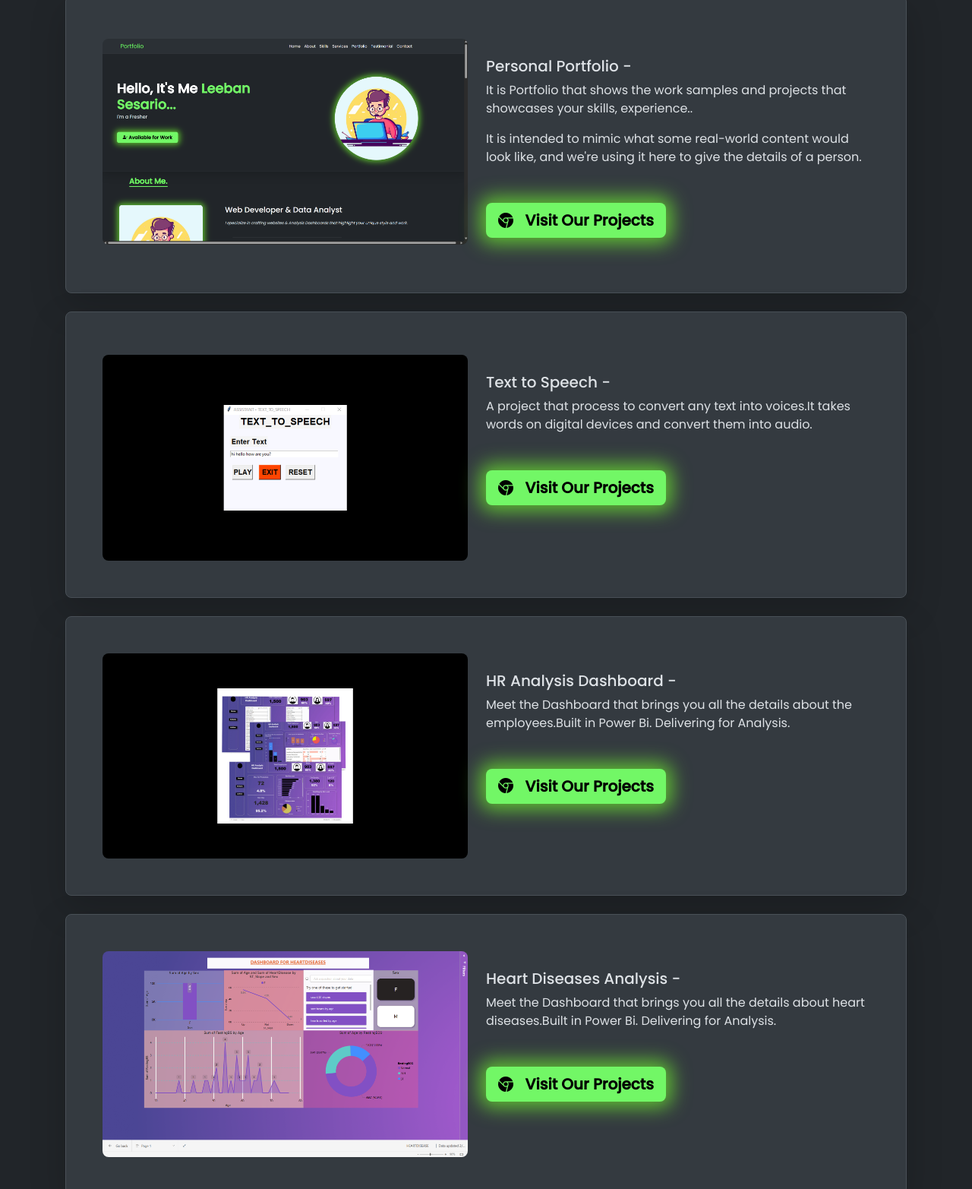
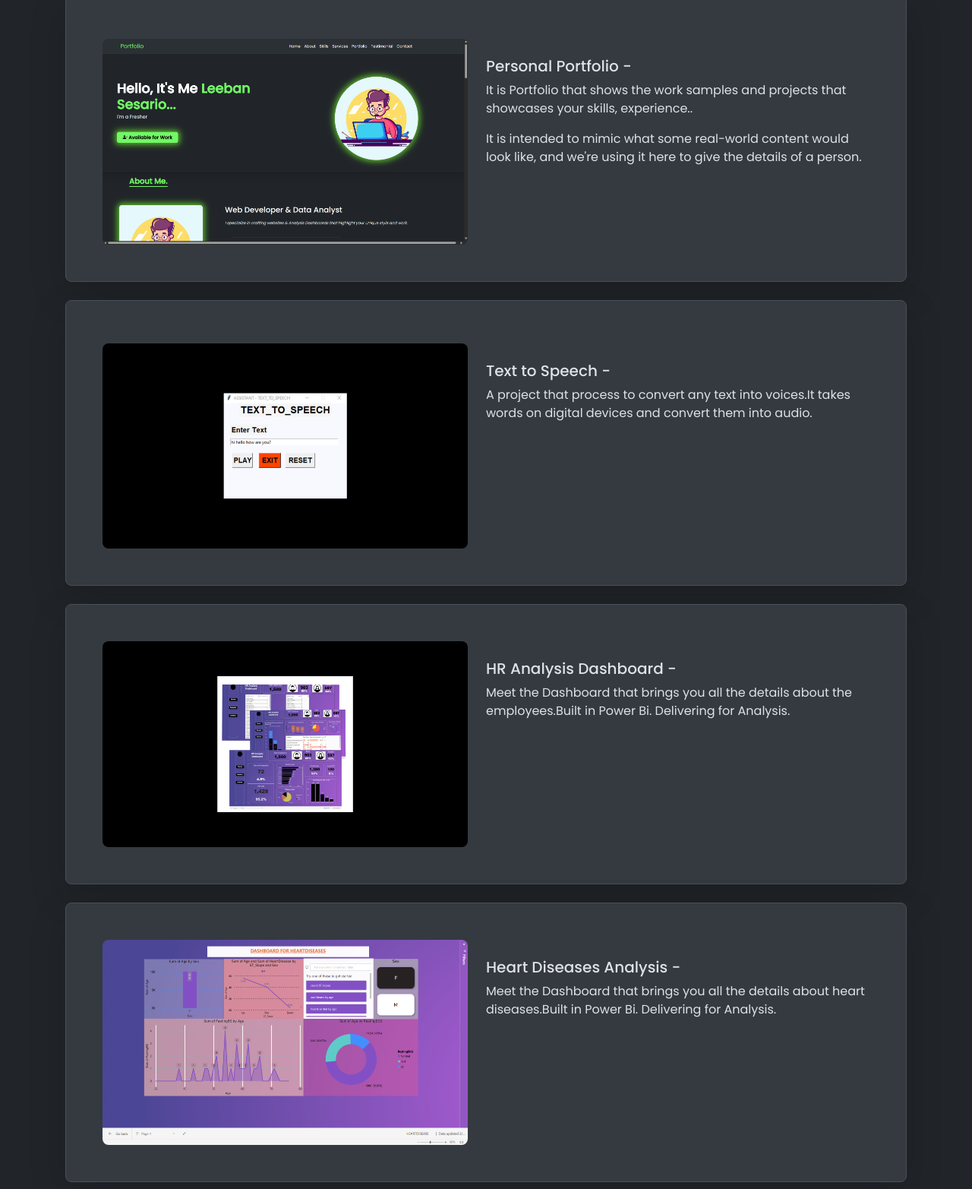
Before and after one commit to Leebansesario/Leeban-Portfolio, a plain HTML site: page index.html in a window 1280 px wide. Shown: the part 2751-4316 px from the top of the page at 76% size. Drawn offline with nearby package versions, Linux system fonts and the light colour scheme.

Commit message:
Update index.html

```diff
--- a/index.html
+++ b/index.html
@@ -227,13 +227,6 @@
                                     <p>It is Portfolio that shows the work samples and projects that showcases your skills, 						experience..</p>
                                     <p>It is intended to mimic what some real-world content would look like, and we're using
                                         it here to give the details of a person.</p>
-
-                                    <div class="d-grid gap-3 d-md-flex justify-content-md-start mt-5 mb-4 mb-lg-4">
-                                        <a href=""><button type="button"
-                                                class="btn btn-primary btn-lg px-3 me-md-2 fw-bold"><i
-                                                    class="bi bi-browser-chrome"></i> &nbsp; Visit Our Projects
-                                            </button></a>
-                                    </div>
                                 </div>
                                 <!-- project number 1 finish -->
                             </div>
@@ -249,13 +242,6 @@
                                     <h5 class="mt-4">Text to Speech - </h5>
                                     <p>A project that process to convert any text into voices.It takes words on digital
 					devices and convert them into audio.</p>
-
-                                    <div class="d-grid gap-3 d-md-flex justify-content-md-start mt-5 mb-4 mb-lg-4">
-                                        <a href=""><button type="button"
-                                                class="btn btn-primary btn-lg px-3 me-md-2 fw-bold"><i
-                                                    class="bi bi-browser-chrome"></i> &nbsp; Visit Our Projects
-                                            </button></a>
-                                    </div>
                                 </div>
                             </div>
                         </div>
@@ -272,13 +258,6 @@
                                     <h5 class="mt-4">HR Analysis Dashboard - </h5>
                                     <p>Meet the Dashboard that brings you all the details about the employees.Built in
                                         Power Bi. Delivering for Analysis.</p>
-
-                                    <div class="d-grid gap-3 d-md-flex justify-content-md-start mt-5 mb-4 mb-lg-4">
-                                        <a href=""><button type="button"
-                                                class="btn btn-primary btn-lg px-3 me-md-2 fw-bold"><i
-                                                    class="bi bi-browser-chrome"></i> &nbsp; Visit Our Projects
-                                            </button></a>
-                                    </div>
                                 </div>
                             </div>
                         </div>
@@ -295,13 +274,6 @@
                                     <h5 class="mt-4">Heart Diseases Analysis - </h5>
                                     <p>Meet the Dashboard that brings you all the details about heart diseases.Built in
                                         Power Bi. Delivering for Analysis.</p>
-
-                                    <div class="d-grid gap-3 d-md-flex justify-content-md-start mt-5 mb-4 mb-lg-4">
-                                        <a href=""><button type="button"
-                                                class="btn btn-primary btn-lg px-3 me-md-2 fw-bold"><i
-                                                    class="bi bi-browser-chrome"></i> &nbsp; Visit Our Projects
-                                            </button></a>
-                                    </div>
                                 </div>
                             </div>
                         </div>
```
